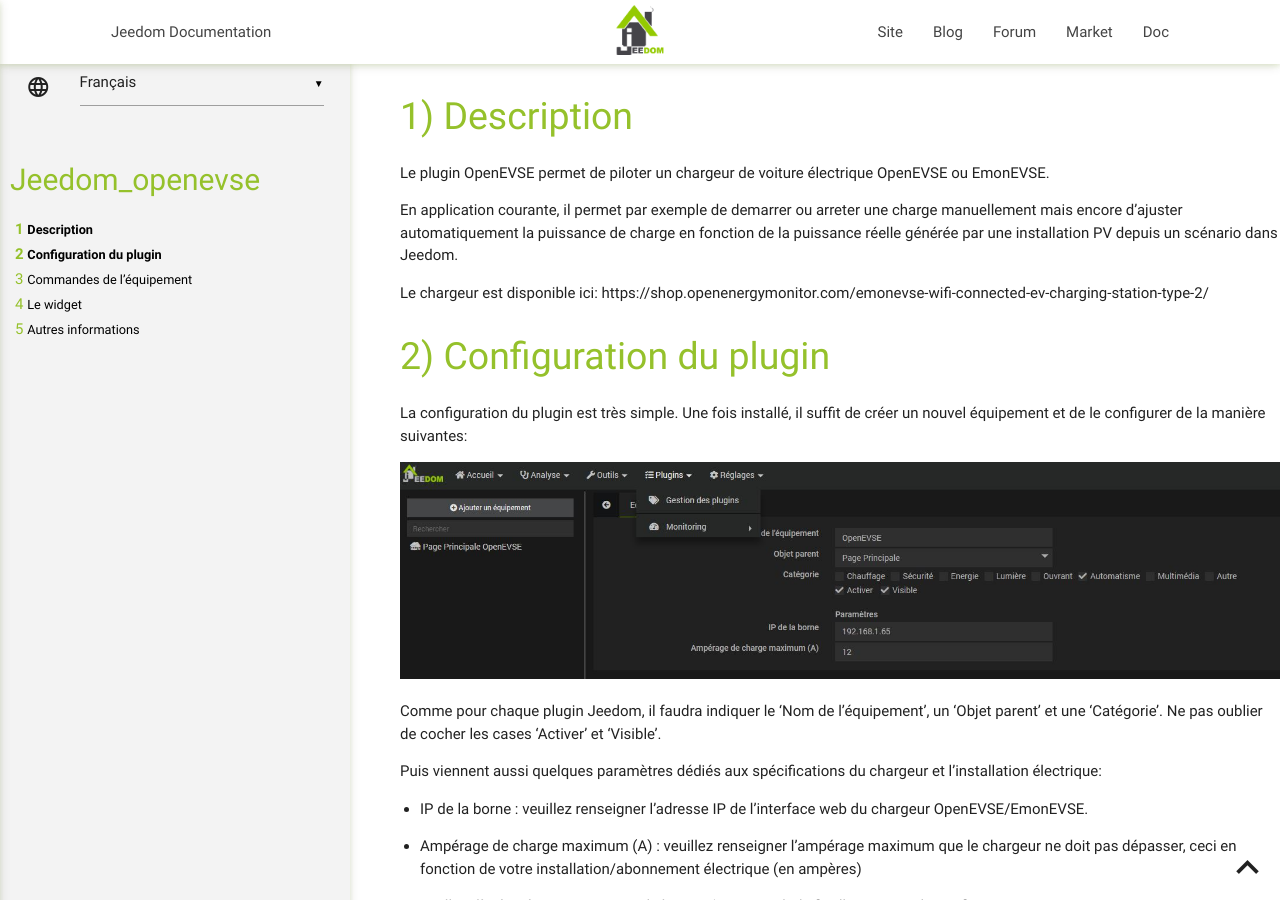
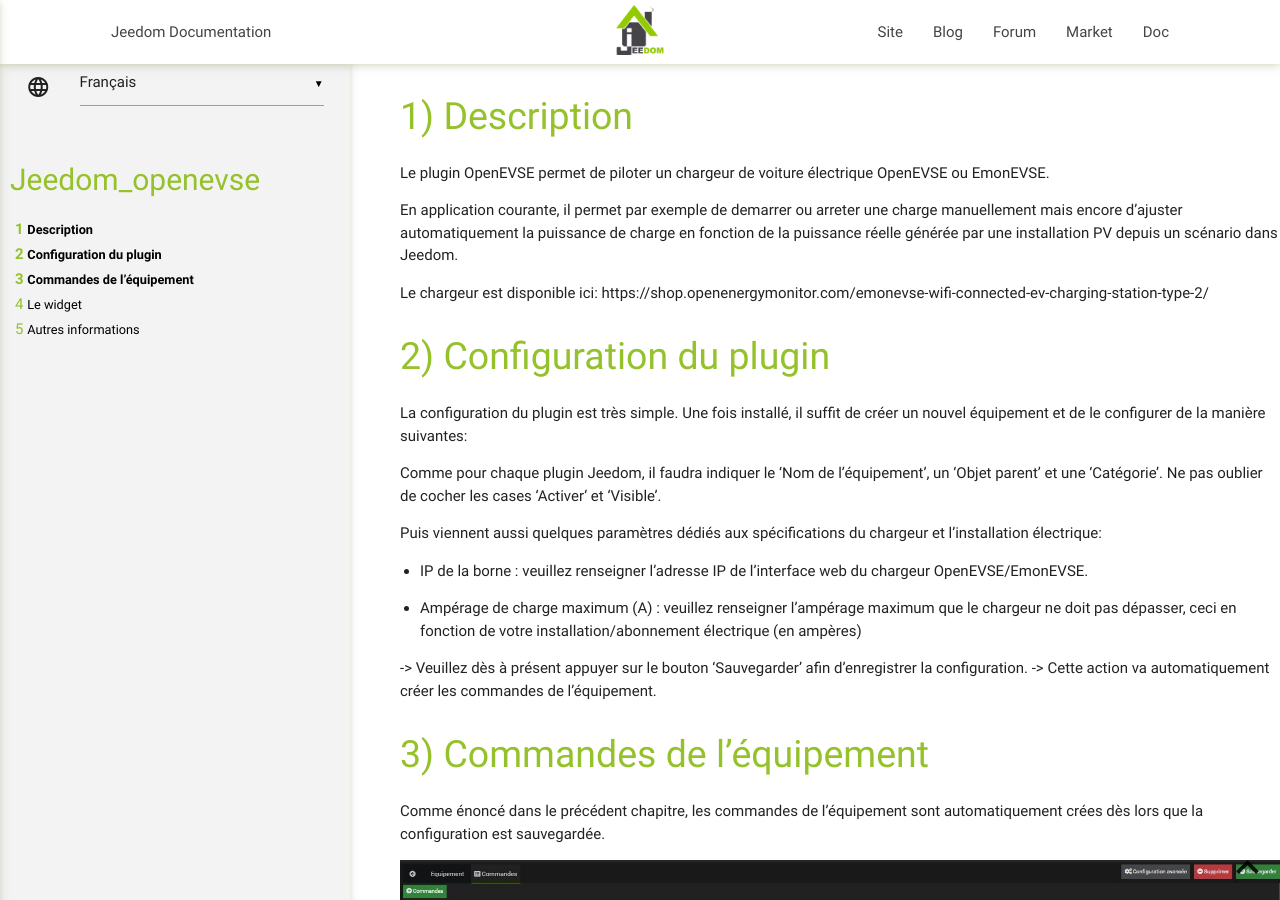
Before and after one commit to Sattaz/Jeedom_OpenEVSE, a Jekyll site: the page built from docs/fr_FR/index.md, in a window 1280 px wide and 900 px high. Built offline with Jekyll 4.4.1, drawn with Linux system fonts in a browser that asks for light colours; our own code applies the rules of GitHub Pages for plain Markdown files.

Commit message:
Update index.md

```diff
--- a/docs/fr_FR/index.md
+++ b/docs/fr_FR/index.md
@@ -14,7 +14,7 @@ Configuration du plugin
 La configuration du plugin est très simple.
 Une fois installé, il suffit de créer un nouvel équipement et de le configurer de la manière suivantes:
 
-![OpenEVSE](https://sattaz.github.io/Jeedom_OpenEVSE/pictures/OpenEVSE_1.jpg)
+
 
 Comme pour chaque plugin Jeedom, il faudra indiquer le 'Nom de l'équipement', un 'Objet parent' et une 'Catégorie'.
 Ne pas oublier de cocher les cases 'Activer' et 'Visible'.
```
